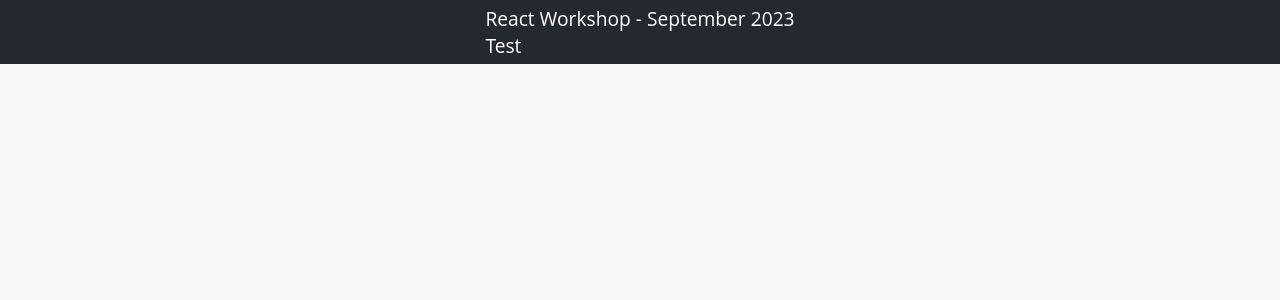
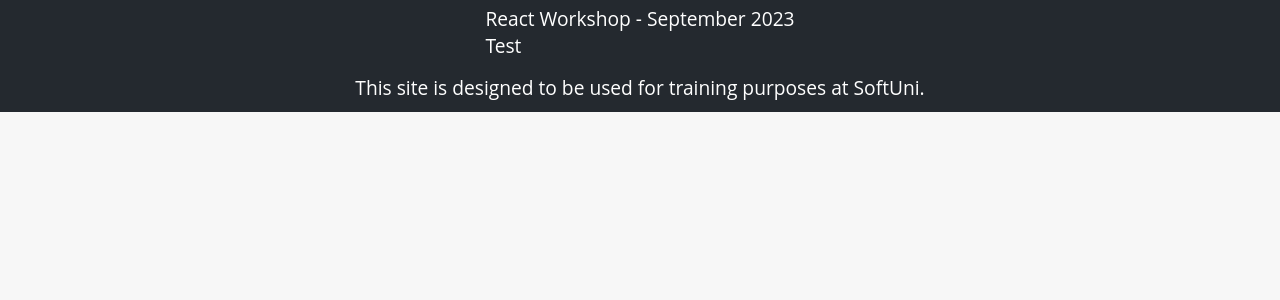
Before and after one commit to zhishopov/su-user-list-workshop, a React (Vite) app in the folder client/: page / in a window 1280 px wide. Shown: the top 300 px of the page. Built offline with nearby package versions, Linux system fonts and the light colour scheme.

Commit message:
Add Footer component

```diff
--- a/client/src/App.jsx
+++ b/client/src/App.jsx
@@ -1,3 +1,4 @@
+import Footer from "./components/Footer";
 import Header from "./components/Header";
 import "./styles.css";
 
@@ -5,6 +6,7 @@
   return (
     <>
       <Header></Header>
+      <Footer></Footer>
     </>
   );
 }
--- /dev/null
+++ b/client/src/components/Footer.jsx
@@ -0,0 +1,11 @@
+export default function Footer() {
+  return (
+    <>
+      <footer class="footer">
+        <p>
+          This site is designed to be used for training purposes at SoftUni.
+        </p>
+      </footer>
+    </>
+  );
+}
```
